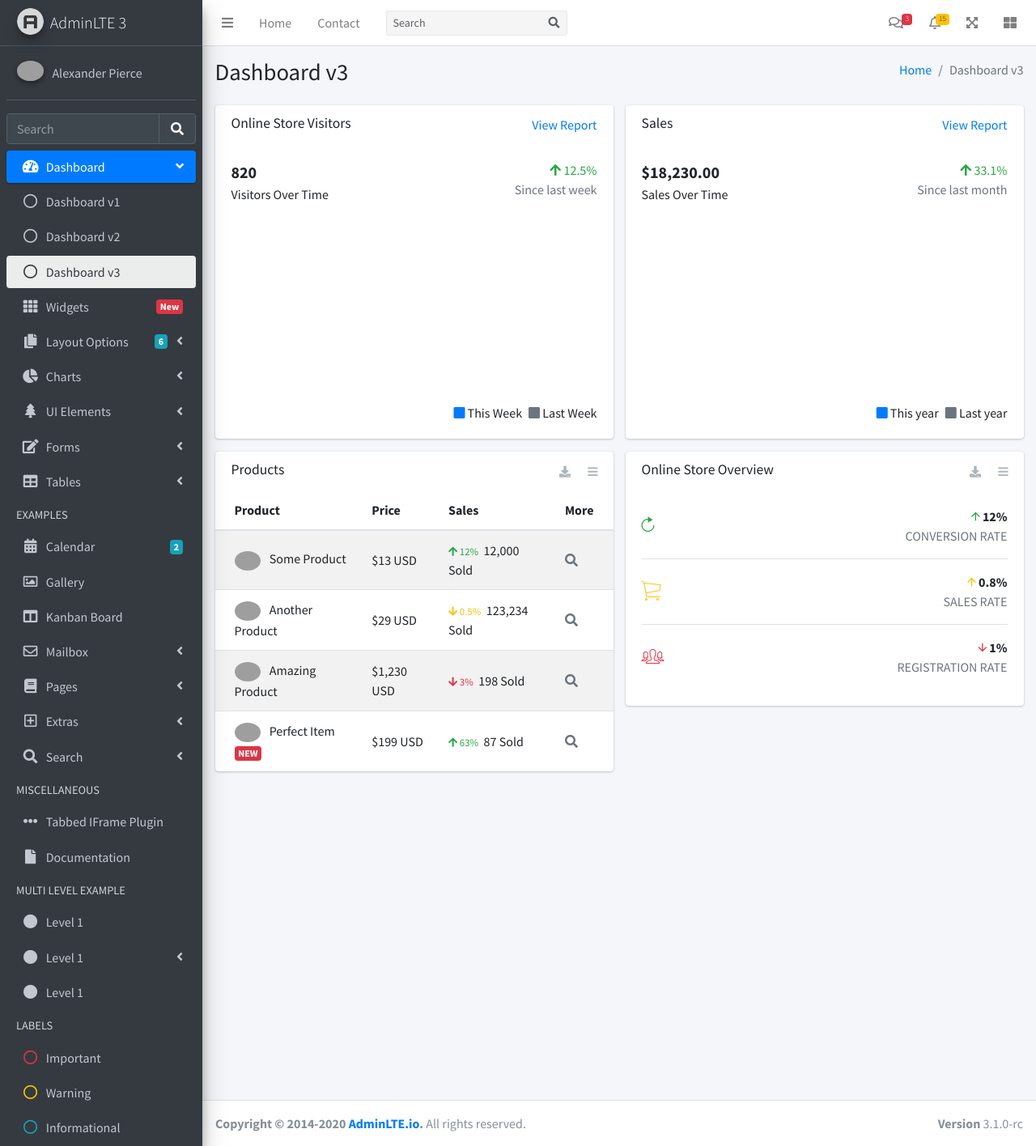
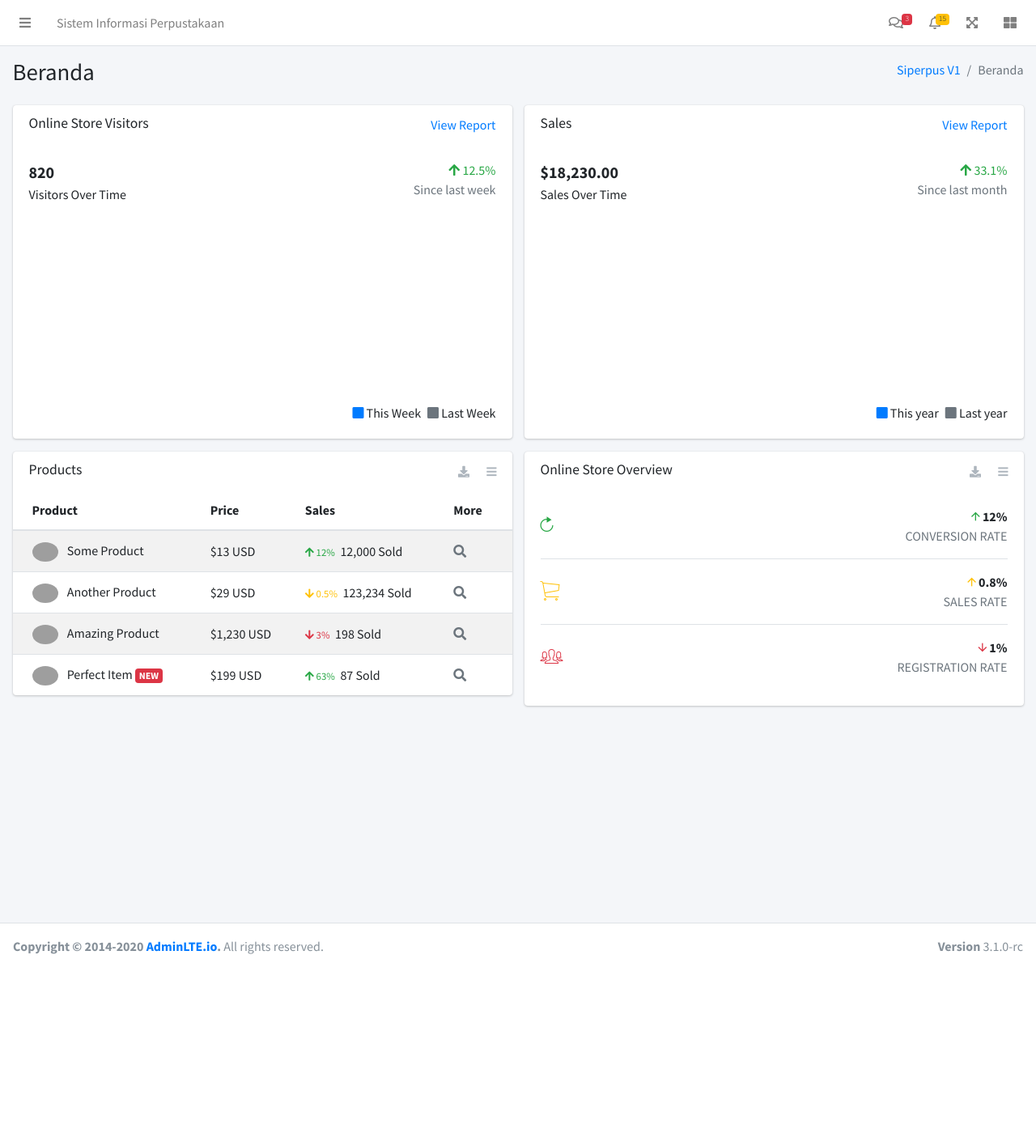
Before and after one commit to NaMLiM/Siperpus, a PHP site: page / in a window 1280 px wide. Shown: the whole page at 81% size. After the commit the page ends 1179 px from the top, so only its background shows below. Run offline with PHP 8.4, Linux system fonts and the light colour scheme; a map, chart or similar area stays blank; some libraries are stand-ins or nearby versions; grey boxes are pictures that could not be loaded.

Commit message:
update index layout

```diff
--- a/index.php
+++ b/index.php
@@ -23,7 +23,7 @@
   * sidebar-collapse
   * sidebar-mini
 -->
-<body class="hold-transition sidebar-mini">
+<body class="hold-transition sidebar-collapse">
 <div class="wrapper">
   <!-- Navbar -->
   <nav class="main-header navbar navbar-expand navbar-white navbar-light">
@@ -33,24 +33,9 @@
         <a class="nav-link" data-widget="pushmenu" href="#" role="button"><i class="fas fa-bars"></i></a>
       </li>
       <li class="nav-item d-none d-sm-inline-block">
-        <a href="index.html" class="nav-link">Home</a>
-      </li>
-      <li class="nav-item d-none d-sm-inline-block">
-        <a href="#" class="nav-link">Contact</a>
+        <a href="#" class="nav-link">Sistem Informasi Perpustakaan</a>
       </li>
     </ul>
-
-    <!-- SEARCH FORM -->
-    <form class="form-inline ml-3">
-      <div class="input-group input-group-sm">
-        <input class="form-control form-control-navbar" type="search" placeholder="Search" aria-label="Search">
-        <div class="input-group-append">
-          <button class="btn btn-navbar" type="submit">
-            <i class="fas fa-search"></i>
-          </button>
-        </div>
-      </div>
-    </form>
 
     <!-- Right navbar links -->
     <ul class="navbar-nav ml-auto">
@@ -157,8 +142,8 @@
   <aside class="main-sidebar sidebar-dark-primary elevation-4">
     <!-- Brand Logo -->
     <a href="index3.html" class="brand-link">
-      <img src="dist/img/AdminLTELogo.png" alt="AdminLTE Logo" class="brand-image img-circle elevation-3" style="opacity: .8">
-      <span class="brand-text font-weight-light">AdminLTE 3</span>
+      <img src="assets/img/AdminLTELogo.png" alt="Siperus Logo" class="brand-image img-circle elevation-3" style="opacity: .8">
+      <span class="brand-text font-weight-light">Siperpus V1</span>
     </a>
 
     <!-- Sidebar -->
@@ -166,22 +151,10 @@
       <!-- Sidebar user panel (optional) -->
       <div class="user-panel mt-3 pb-3 mb-3 d-flex">
         <div class="image">
-          <img src="dist/img/user2-160x160.jpg" class="img-circle elevation-2" alt="User Image">
+          <img src="assets/img/AdminLTELogo.png" class="img-circle elevation-2" alt="User Image">
         </div>
         <div class="info">
-          <a href="#" class="d-block">Alexander Pierce</a>
-        </div>
-      </div>
-
-      <!-- SidebarSearch Form -->
-      <div class="form-inline">
-        <div class="input-group" data-widget="sidebar-search">
-          <input class="form-control form-control-sidebar" type="search" placeholder="Search" aria-label="Search">
-          <div class="input-group-append">
-            <button class="btn btn-sidebar">
-              <i class="fas fa-search fa-fw"></i>
-            </button>
-          </div>
+          <a href="#" class="d-block">Nama</a>
         </div>
       </div>
 
@@ -190,41 +163,12 @@
         <ul class="nav nav-pills nav-sidebar flex-column" data-widget="treeview" role="menu" data-accordion="false">
           <!-- Add icons to the links using the .nav-icon class
                with font-awesome or any other icon font library -->
-          <li class="nav-item menu-open">
-            <a href="#" class="nav-link active">
-              <i class="nav-icon fas fa-tachometer-alt"></i>
+          <li class="nav-item">
+            <a href="index.php" class="nav-link active">
+              <i class="nav-icon fas fa-home"></i>
               <p>
-                Dashboard
-                <i class="right fas fa-angle-left"></i>
-              </p>
-            </a>
-            <ul class="nav nav-treeview">
-              <li class="nav-item">
-                <a href="./index.html" class="nav-link">
-                  <i class="far fa-circle nav-icon"></i>
-                  <p>Dashboard v1</p>
-                </a>
-              </li>
-              <li class="nav-item">
-                <a href="./index2.html" class="nav-link">
-                  <i class="far fa-circle nav-icon"></i>
-                  <p>Dashboard v2</p>
-                </a>
-              </li>
-              <li class="nav-item">
-                <a href="./index3.html" class="nav-link active">
-                  <i class="far fa-circle nav-icon"></i>
-                  <p>Dashboard v3</p>
-                </a>
-              </li>
-            </ul>
-          </li>
-          <li class="nav-item">
-            <a href="pages/widgets.html" class="nav-link">
-              <i class="nav-icon fas fa-th"></i>
-              <p>
-                Widgets
-                <span class="right badge badge-danger">New</span>
+                Beranda
+                <!--<span class="right badge badge-danger">Home</span>-->
               </p>
             </a>
           </li>
@@ -835,12 +779,12 @@
       <div class="container-fluid">
         <div class="row mb-2">
           <div class="col-sm-6">
-            <h1 class="m-0">Dashboard v3</h1>
+            <h1 class="m-0">Beranda</h1>
           </div><!-- /.col -->
           <div class="col-sm-6">
             <ol class="breadcrumb float-sm-right">
-              <li class="breadcrumb-item"><a href="#">Home</a></li>
-              <li class="breadcrumb-item active">Dashboard v3</li>
+              <li class="breadcrumb-item"><a href="#">Siperpus V1</a></li>
+              <li class="breadcrumb-item active">Beranda</li>
             </ol>
           </div><!-- /.col -->
         </div><!-- /.row -->
@@ -1121,17 +1065,17 @@
 <!-- REQUIRED SCRIPTS -->
 
 <!-- jQuery -->
-<script src="plugins/jquery/jquery.min.js"></script>
+<script src="lib/plugins/jquery/jquery.min.js"></script>
 <!-- Bootstrap -->
-<script src="plugins/bootstrap/js/bootstrap.bundle.min.js"></script>
+<script src="lib/plugins/bootstrap/js/bootstrap.bundle.min.js"></script>
 <!-- AdminLTE -->
-<script src="dist/js/adminlte.js"></script>
+<script src="lib/js/adminlte.js"></script>
 
 <!-- OPTIONAL SCRIPTS -->
-<script src="plugins/chart.js/Chart.min.js"></script>
+<script src="lib/plugins/chart.js/Chart.min.js"></script>
 <!-- AdminLTE for demo purposes -->
-<script src="dist/js/demo.js"></script>
+<script src="lib/js/demo.js"></script>
 <!-- AdminLTE dashboard demo (This is only for demo purposes) -->
-<script src="dist/js/pages/dashboard3.js"></script>
+<script src="lib/js/pages/dashboard3.js"></script>
 </body>
 </html>
```
